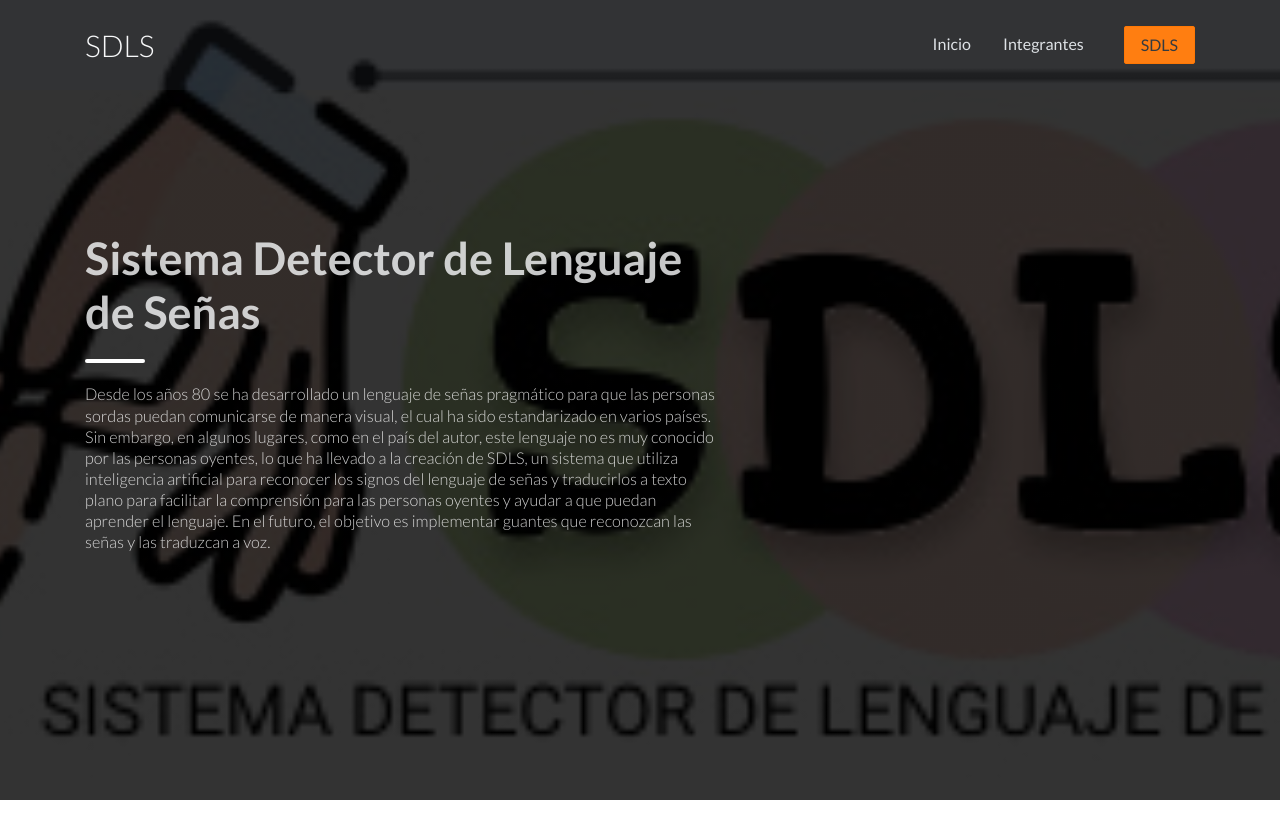
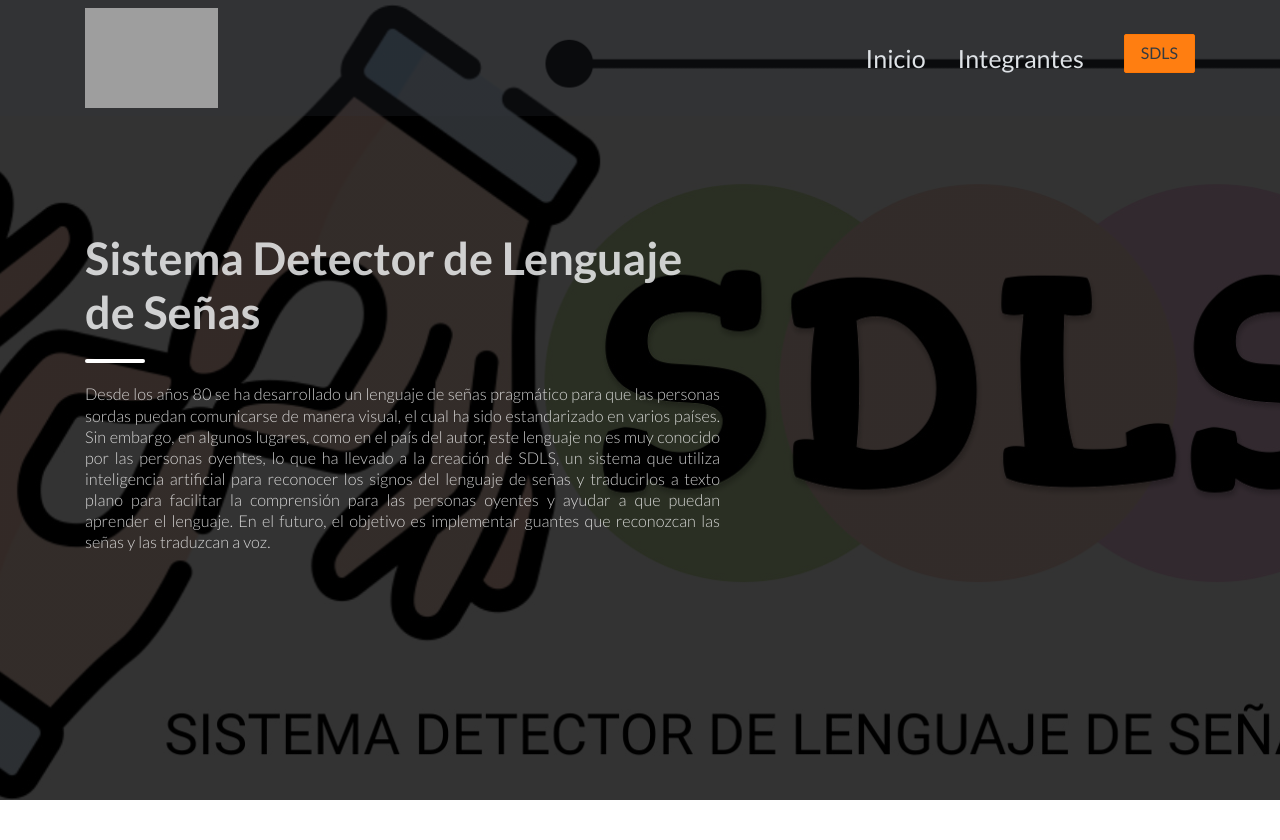
Before and after one commit to estebancerrato/proyectoSDLS, a Flask app: page / in a window 1280 px wide. Shown: the top 840 px of the page. Run offline with Flask 3, Linux system fonts and the light colour scheme; data that the repository does not hold is empty; some libraries are stand-ins or nearby versions; grey boxes are pictures that could not be loaded.

Commit message:
se arreglo el menu, y se añadieron los logos con resoluciones mas alta

```diff
--- a/templates/index.html
+++ b/templates/index.html
@@ -9,6 +9,8 @@
     <!-- font icons -->
     <link rel="stylesheet" href="../static/assets/vendors/themify-icons/css/themify-icons.css">
     <link rel="stylesheet" href="../static/assets/css/rubic.css">
+    <link rel="icon" type="image/png" href="../static/assets/imgs/favicon.svg">
+
 </head>
 
 <body data-spy="scroll" data-target=".navbar" data-offset="40" id="home">
@@ -16,15 +18,14 @@
     <nav id="scrollspy" class="navbar page-navbar navbar-dark navbar-expand-md fixed-top" data-spy="affix"
         data-offset-top="20">
         <div class="container">
-            <a class="navbar-brand" href="#"><span class="text-light">SDLS</span></a>
-
+            <img src="../static/assets/imgs/footer-sdls.svg" alt="logo-sdls" style="height: 100px;">
             <button class="navbar-toggler" type="button" data-toggle="collapse" data-target="#navbarSupportedContent"
                 aria-controls="navbarSupportedContent" aria-expanded="false" aria-label="Toggle navigation">
                 <span class="navbar-toggler-icon"></span>
             </button>
 
             <div class="collapse navbar-collapse" id="navbarSupportedContent">
-                <ul class="navbar-nav ml-auto">
+                <ul class="navbar-nav ml-auto" style="font-size: 25px;">
                     <li class="nav-item">
                         <a class="nav-link" href="#inicio">Inicio</a>
                     </li>
@@ -46,8 +47,8 @@
                     <div class="header-content">
                         <h3 class="header-title"><strong class="text-light">Sistema Detector de Lenguaje de
                                 Señas</strong></h3>
-                        <h4 class="header-subtitle"> </h4>
-                        <p>Desde los años 80 se ha desarrollado un lenguaje de señas pragmático para que las personas
+                        <h4 class="header-subtitle" > </h4>
+                        <p style="text-align: justify;">Desde los años 80 se ha desarrollado un lenguaje de señas pragmático para que las personas
                             sordas puedan comunicarse de manera visual, el cual ha sido estandarizado en varios países. Sin embargo, en algunos lugares,
                              como en el país del autor, este lenguaje no es muy conocido por las personas oyentes, lo que ha llevado a la creación de SDLS,
                              un sistema que utiliza inteligencia artificial para reconocer los signos del lenguaje de señas y traducirlos a texto plano para
```
Also changed, not shown: static/assets/imgs/fondo.svg (added), static/assets/imgs/header.jpg.
